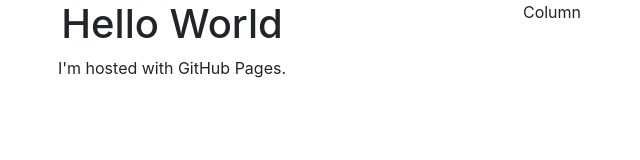
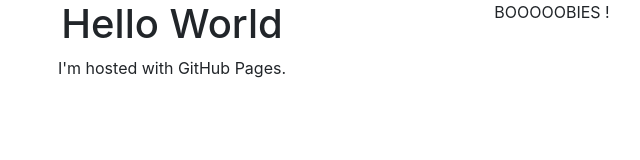
Before and after one commit to Quercus85/quercus85.github.io, a plain HTML site: page index.html in a window 1280 px wide. Shown: the full height of the page, 468-1108 px from the left. Drawn offline with Linux system fonts and the light colour scheme.

Commit message:
Update index.html

```diff
--- a/index.html
+++ b/index.html
@@ -18,7 +18,7 @@
       <p>I'm hosted with GitHub Pages.</p>
     </div>
     <div class="col">
-      Column
+      BOOOOOBIES !
     </div>
   </div>
 </div>
```
